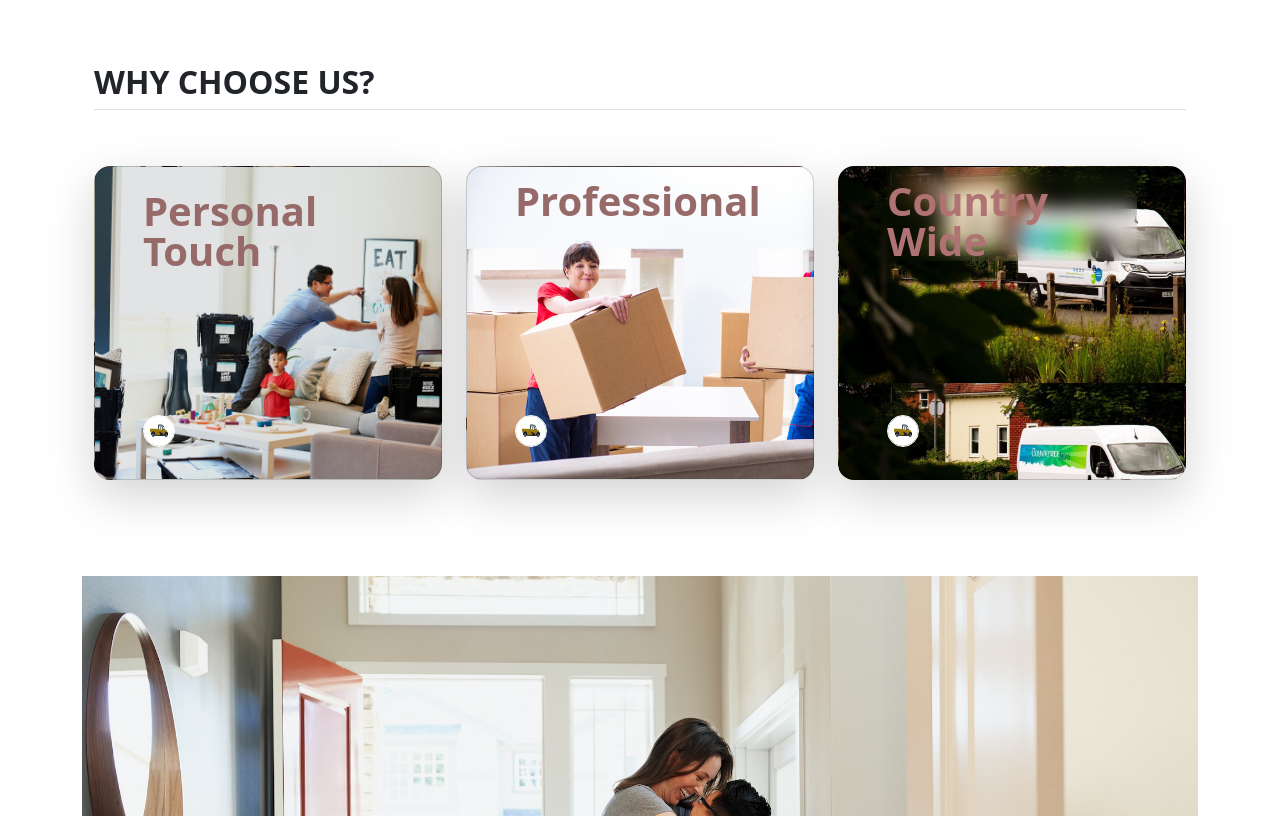
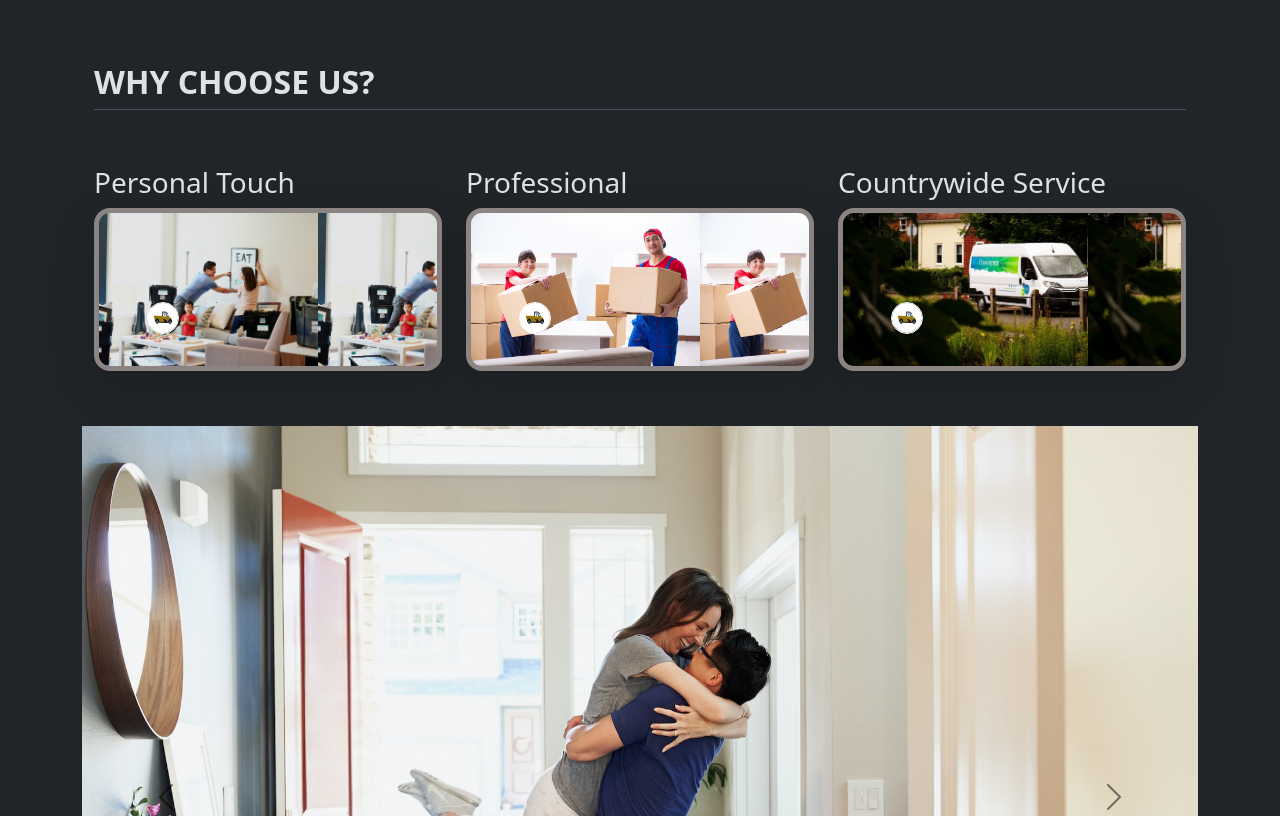
Before and after one commit to FatimaHNaqvi/Moving-company-Website, a plain HTML site: page index.html in a window 1280 px wide. Shown: the part 1160-1976 px from the top of the page. Drawn offline with nearby package versions, Linux system fonts and the light colour scheme.

Commit message:
theme change

```diff
--- a/index.html
+++ b/index.html
@@ -1,5 +1,5 @@
 <!DOCTYPE html>
-<html lang="en">
+<html lang="en" data-bs-theme="dark">
   <head>
     <meta charset="UTF-8" />
     <meta name="viewport" content="width=device-width, initial-scale=1.0" />
@@ -124,23 +124,18 @@
       </h2>
       <div class="row row-cols-1 row-cols-lg-3 align-items-stretch g-4 py-5">
         <div class="col">
+          <h3>Personal Touch</h3>
           <div
             class="card card-cover h-100 overflow-hidden text-bg-dark rounded-4 shadow-lg"
-            style="background-image: url('family.jpg'); background-size: cover"
+            style="
+              background-image: url('family.jpg');
+              background-size: contain;
+              border: solid rgb(140, 131, 131) 5px;
+            "
           >
             <div
               class="d-flex flex-column h-100 p-5 pb-3 text-white text-shadow-1"
             >
-              <h3
-                class="pt-5 mt-5 mb-4 display-6 lh-1 fw-bold"
-                style="
-                  color: rgb(151, 106, 106);
-                  position: relative;
-                  bottom: 120px;
-                "
-              >
-                Personal Touch
-              </h3>
               <ul class="d-flex list-unstyled mt-auto">
                 <li class="me-auto">
                   <img
@@ -156,23 +151,18 @@
           </div>
         </div>
         <div class="col">
+          <h3>Professional</h3>
           <div
             class="card card-cover h-100 overflow-hidden text-bg-dark rounded-4 shadow-lg"
-            style="background-image: url('p.jpg'); background-size: cover"
+            style="
+              background-image: url('p.jpg');
+              background-size: contain;
+              border: solid rgb(140, 131, 131) 5px;
+            "
           >
             <div
               class="d-flex flex-column h-100 p-5 pb-3 text-white text-shadow-1"
             >
-              <h3
-                class="pt-5 mt-5 mb-4 display-6 lh-1 fw-bold"
-                style="
-                  color: rgb(151, 106, 106);
-                  position: relative;
-                  bottom: 130px;
-                "
-              >
-                Professional
-              </h3>
               <ul class="d-flex list-unstyled mt-auto">
                 <li class="me-auto">
                   <img
@@ -188,25 +178,16 @@
           </div>
         </div>
         <div class="col">
+          <h3>Countrywide Service</h3>
           <div
             class="card card-cover h-100 overflow-hidden text-bg-dark rounded-4 shadow-lg"
             style="
               background-image: url('countrywide.webp');
               background-size: contain;
+              border: solid rgb(140, 131, 131) 5px;
             "
           >
             <div class="d-flex flex-column h-100 p-5 pb-3 text-shadow-1">
-              <h3
-                class="pt-5 mt-5 mb-4 display-6 lh-1 fw-bold"
-                style="
-                  position: relative;
-                  bottom: 130px;
-                  color: rgba(176, 115, 115, 1.5);
-                  backdrop-filter: blur(10px);
-                "
-              >
-                Country Wide
-              </h3>
               <ul class="d-flex list-unstyled mt-auto">
                 <li class="me-auto">
                   <img
```
